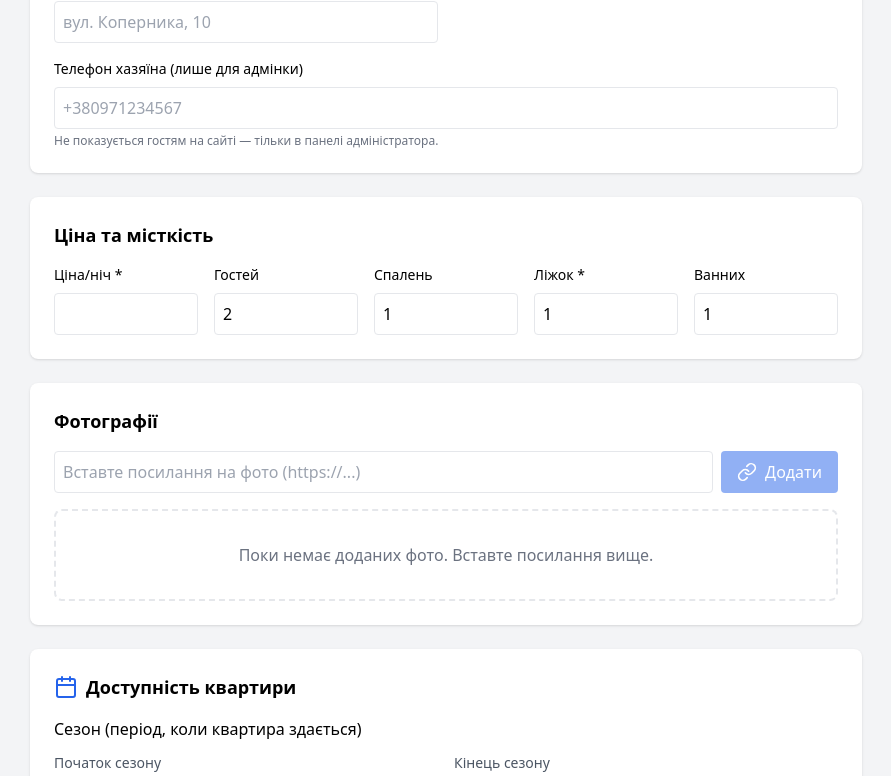
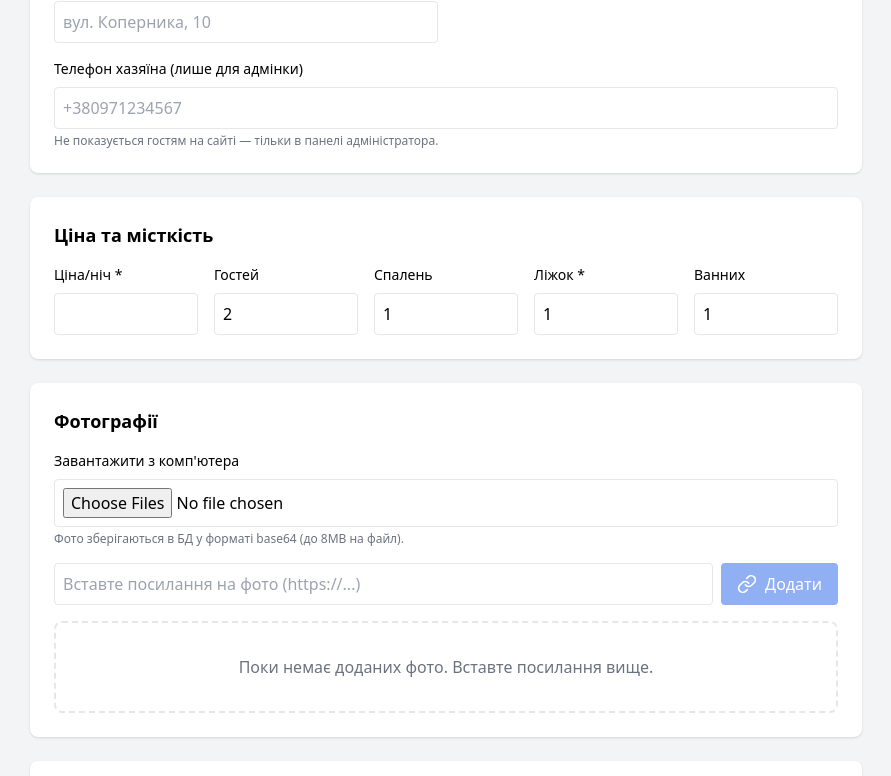
Before and after one commit to Misha-Zlupko/MikeRent, a Next.js app in the folder mikerent/: page /admin/apartments/new in a window 1280 px wide. Shown: the part 431-1207 px from the top of the page, without its empty margins (194-1085 px from the left). Built offline with nearby package versions, Linux system fonts and the light colour scheme.

Commit message:
add change coment

```diff
--- a/mikerent/app/admin/apartments/new/page.tsx
+++ b/mikerent/app/admin/apartments/new/page.tsx
@@ -1,6 +1,6 @@
 "use client";
 
-import { useState } from "react";
+import { useState, type ChangeEvent } from "react";
 import { useRouter } from "next/navigation";
 import Link from "next/link";
 import { ArrowLeft, Link as LinkIcon, X, Calendar, Plus } from "lucide-react";
@@ -96,6 +96,43 @@ export default function NewApartmentPage() {
     if (imageUrlInput.trim() && !images.includes(imageUrlInput.trim())) {
       setImages([...images, imageUrlInput.trim()]);
       setImageUrlInput("");
+    }
+  };
+
+  // Додати фото з комп'ютера (зберігаємо як base64 у images[])
+  const addImageFiles = async (e: ChangeEvent<HTMLInputElement>) => {
+    const files = Array.from(e.target.files || []);
+    if (files.length === 0) return;
+
+    const maxSizeMb = 8;
+    const toDataUrl = (file: File) =>
+      new Promise<string>((resolve, reject) => {
+        const reader = new FileReader();
+        reader.onload = () => resolve(String(reader.result || ""));
+        reader.onerror = () => reject(new Error("Не вдалося прочитати файл"));
+        reader.readAsDataURL(file);
+      });
+
+    try {
+      const prepared: string[] = [];
+      for (const file of files) {
+        if (!file.type.startsWith("image/")) continue;
+        if (file.size > maxSizeMb * 1024 * 1024) {
+          alert(`Файл ${file.name} більший за ${maxSizeMb}MB і пропущений`);
+          continue;
+        }
+        const dataUrl = await toDataUrl(file);
+        prepared.push(dataUrl);
+      }
+
+      if (prepared.length > 0) {
+        setImages((prev) => [...prev, ...prepared]);
+      }
+    } catch {
+      alert("Помилка читання файлу");
+    } finally {
+      // Дозволяє вибрати ті самі файли повторно
+      e.target.value = "";
     }
   };
 
@@ -321,6 +358,22 @@ export default function NewApartmentPage() {
             <h2 className="text-lg font-semibold mb-4">Фотографії</h2>
 
             <div className="space-y-4">
+              <div>
+                <label className="block text-sm font-medium mb-2">
+                  Завантажити з комп'ютера
+                </label>
+                <input
+                  type="file"
+                  accept="image/*"
+                  multiple
+                  onChange={addImageFiles}
+                  className="w-full p-2 border rounded focus:ring-2 focus:ring-blue-500"
+                />
+                <p className="text-xs text-gray-500 mt-1">
+                  Фото зберігаються в БД у форматі base64 (до 8MB на файл).
+                </p>
+              </div>
+
               {/* Поле для введення посилання */}
               <div className="flex gap-2">
                 <input
--- a/mikerent/components/calendar/SeasonDatePickerComponent.tsx
+++ b/mikerent/components/calendar/SeasonDatePickerComponent.tsx
@@ -1,7 +1,7 @@
 // components/calendar/SeasonDatePicker.tsx
 "use client";
 
-import { useState } from "react";
+import { useEffect, useState } from "react";
 import {
   ChevronLeft,
   ChevronRight,
@@ -35,6 +35,21 @@ export const SeasonDatePicker = ({
   });
   const [hoveredDate, setHoveredDate] = useState<string | null>(null);
   const [validationError, setValidationError] = useState<string>("");
+
+  useEffect(() => {
+    if (!isOpen) return;
+    const previousHtmlOverflow = document.documentElement.style.overflow;
+    const previousOverflow = document.body.style.overflow;
+    const previousTouchAction = document.body.style.touchAction;
+    document.documentElement.style.overflow = "hidden";
+    document.body.style.overflow = "hidden";
+    document.body.style.touchAction = "none";
+    return () => {
+      document.documentElement.style.overflow = previousHtmlOverflow;
+      document.body.style.overflow = previousOverflow;
+      document.body.style.touchAction = previousTouchAction;
+    };
+  }, [isOpen]);
 
   const SEASON_YEAR = 2026;
   const SEASON_MONTHS = [5, 6, 7, 8]; // Июнь, Июль, Август, Сентябрь (0-indexed)
@@ -218,8 +233,9 @@ export const SeasonDatePicker = ({
   const days = generateDays(currentMonth);
 
   return (
-    <div className="fixed inset-0 z-50 flex items-center justify-center bg-black/50 p-4">
-      <div className="relative w-full max-w-md rounded-2xl bg-white shadow-2xl">
+    <div className="fixed inset-0 z-50 bg-black/50 overflow-hidden">
+      <div className="w-full max-w-md mx-auto my-0 min-h-full flex items-center justify-center py-4 sm:py-8 px-3 sm:px-4">
+      <div className="relative w-full rounded-2xl bg-white shadow-2xl max-h-[calc(100dvh-2rem)] sm:max-h-[calc(100dvh-4rem)] overflow-y-auto">
         {/* Заголовок */}
         <div className="flex items-center justify-between border-b border-gray-200 p-6">
           <div className="flex items-center gap-3">
@@ -382,7 +398,7 @@ export const SeasonDatePicker = ({
                 </button>
                 <button
                   onClick={handleApply}
-                  className="flex-1 px-4 py-3 bg-gradient-to-r from-blue-600 to-blue-700 text-white rounded-lg font-semibold hover:from-blue-700 hover:to-blue-800"
+                  className="flex-1 px-4 py-3 bg-sky-600 text-white rounded-lg font-semibold hover:bg-sky-700"
                 >
                   Застосувати
                 </button>
@@ -414,7 +430,7 @@ export const SeasonDatePicker = ({
                 <button
                   onClick={handleApply}
                   disabled={!selectedDates.checkIn || !selectedDates.checkOut}
-                  className="flex-1 px-4 py-3 bg-gradient-to-r from-blue-600 to-blue-700 text-white rounded-lg font-semibold hover:from-blue-700 hover:to-blue-800 disabled:opacity-50"
+                  className="flex-1 px-4 py-3 bg-sky-600 text-white rounded-lg font-semibold hover:bg-sky-700 disabled:opacity-50"
                 >
                   Застосувати
                 </button>
@@ -423,6 +439,7 @@ export const SeasonDatePicker = ({
           )}
         </div>
       </div>
+      </div>
     </div>
   );
 };
--- a/mikerent/components/search/MobileSearchComponent.tsx
+++ b/mikerent/components/search/MobileSearchComponent.tsx
@@ -65,9 +65,9 @@ export const MobileSearch = ({
     <div className="sm:hidden w-full">
 <button
   onClick={() => setOpenMobile(true)}
-        className="w-full h-12 rounded-full bg-main text-white flex items-center gap-2 px-4"
+  className="w-full h-12 rounded-full bg-white border-2 border-blue-500 text-blue-600 flex items-center gap-2 px-4"
 >
-        <Search className="h-5 w-5" />
+  <Search className="h-5 w-5 text-blue-600" />
   <span className="truncate text-sm font-medium">
     {getMobileSearchLabel(localDateRange, totalGuests)}
   </span>
--- a/mikerent/components/СustomerСommentsComponent.tsx
+++ b/mikerent/components/СustomerСommentsComponent.tsx
@@ -61,23 +61,22 @@ export const CustomerComments = () => {
                 hover:shadow-1xl
               "
             >
-              {/* HEADER */}
               <div className="mb-2 flex items-center gap-4">
-                <div className="relative h-12 w-12 overflow-hidden rounded-full ring-2 ring-white">
+                {/* <div className="relative h-12 w-12 overflow-hidden rounded-full ring-2 ring-white">
                   <Image
                     src={comment.avatar}
                     alt={comment.name}
                     fill
                     className="object-cover"
                   />
-                </div>
+                </div> */}
 
                 <div>
                   <p className="font-semibold text-gray-900">{comment.name}</p>
 
-                  <p className="text-xs text-gray-500">
+                  {/* <p className="text-xs text-gray-500">
                     {formatDate(comment.date)}
-                  </p>
+                  </p> */}
 
                   <div className="mt-1 flex text-yellow-400">
                     {Array.from({ length: 5 }).map((_, i) => (
```
Lines whose indentation alone changed are shown as unchanged.
